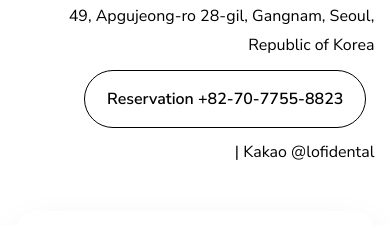
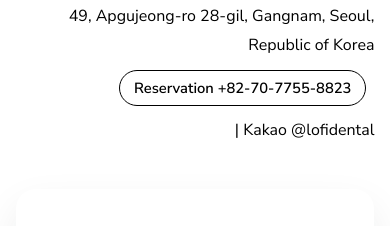
Before and after one commit to dnfntk13/Lofi-dental, a website: page admin/index.html in a window 390 px wide. Shown: the part 245-471 px from the top of the page. Drawn offline with nearby package versions, Linux system fonts and the light colour scheme.

Commit message:
Tighten phone button sizing

```diff
--- a/admin/index.html
+++ b/admin/index.html
@@ -298,7 +298,7 @@
 
       <p class="contact">
         49, Apgujeong-ro 28-gil, Gangnam, Seoul, Republic of Korea<br />
-        <a class="btn btn-secondary" href="tel:+827077558823" style="display:inline-flex; margin:10px 8px 0 0; align-items:center;">
+        <a class="btn btn-secondary" href="tel:+827077558823" style="display:inline-flex; margin:10px 8px 0 0; align-items:center; padding:10px 14px; font-size:0.92rem; line-height:1;">
           Reservation +82-70-7755-8823
         </a>
         <span style="display:inline-block; margin-top:10px;">| Kakao @lofidental</span>
```
Also changed, not shown: english.html (+1 -1 lines), english/index.html (+1 -1 lines), index.html (+1 -1 lines).
